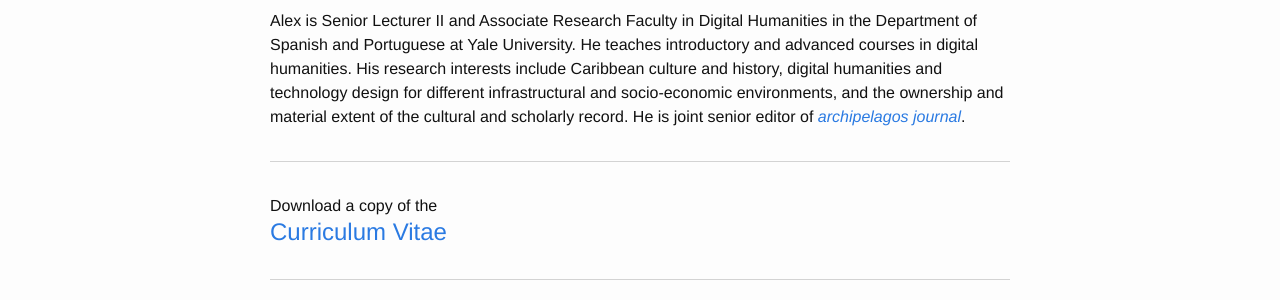
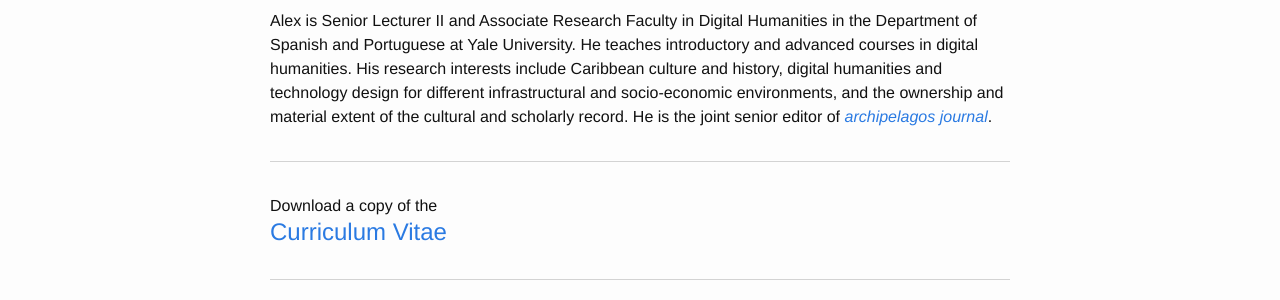
Before and after one commit to elotroalex/elotroalex, a Jekyll site: the page built from profiles.md, in a window 1280 px wide and 900 px high. Shown: the part 230-530 px from the top of the window. Built offline with Jekyll 4.4.1, drawn with Linux system fonts in a browser that asks for light colours; some of the changed text lies outside the part shown.

```diff
--- a/_data/projects.yml
+++ b/_data/projects.yml
@@ -54,7 +54,7 @@
 # Columbia University #
 #######################
 
-- title: "The History of Literary A.I."
+- title: "Literary A.I."
   time: "2021--2022"
   link: literaryai.library.columbia.edu
   url: https://literaryai.library.columbia.edu/
--- a/profiles.md
+++ b/profiles.md
@@ -9,7 +9,7 @@
 
 <h2>In brief</h2>
 
-Alex is Senior Lecturer II and Associate Research Faculty in Digital Humanities in the Department of Spanish and Portuguese at Yale University. He teaches introductory and advanced courses in digital humanities. His research interests include Caribbean culture and history, digital humanities and technology design for different infrastructural and socio-economic environments, and the ownership and material extent of the cultural and scholarly record. He is joint senior editor of *[archipelagos journal](http://archipelagosjournal.org/)*.
+Alex is Senior Lecturer II and Associate Research Faculty in Digital Humanities in the Department of Spanish and Portuguese at Yale University. He teaches introductory and advanced courses in digital humanities. His research interests include Caribbean culture and history, digital humanities and technology design for different infrastructural and socio-economic environments, and the ownership and material extent of the cultural and scholarly record. He is the joint senior editor of *[archipelagos journal](http://archipelagosjournal.org/)*.
 
 ---
 <p id="cv">Download a copy of the <a class="post-link" target="_blank" href="{{site.baseurl}}/docs/gil-cv.pdf">Curriculum Vitae</a>
```
Also changed, not shown: 1 other file.
